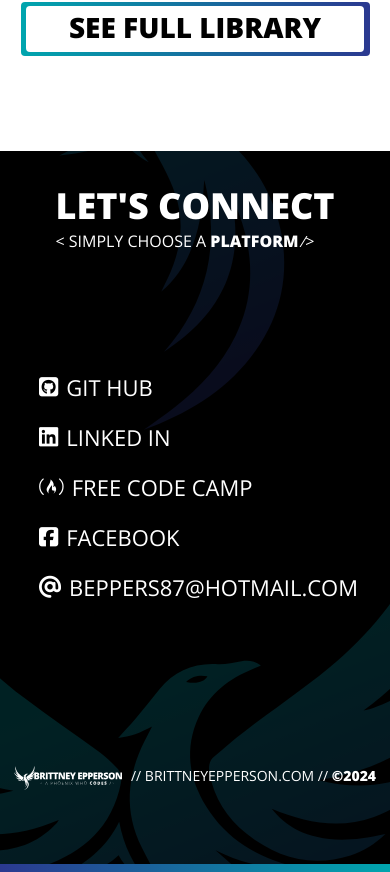
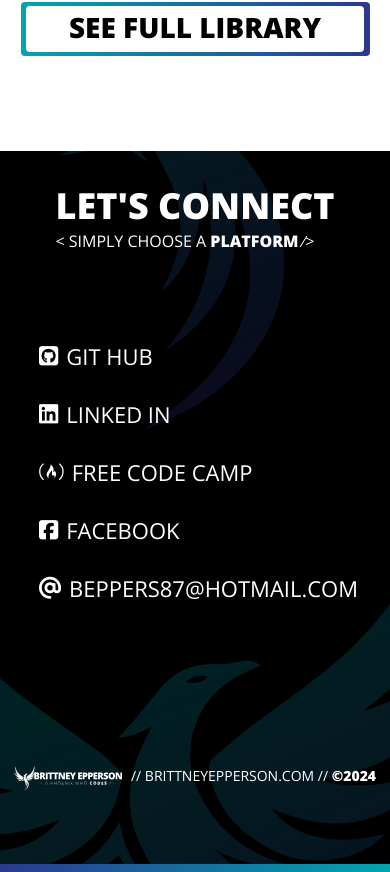
Before and after one commit to ha-x-3/portfolio, a React (Vite) app: page / in a window 390 px wide. Shown: the part 6283-7155 px from the top of the page. Built offline with nearby package versions, Linux system fonts and the light colour scheme.

Commit message:
Adjusted Contact section styling for mobile landscape view

```diff
--- a/src/App.css
+++ b/src/App.css
@@ -496,7 +496,7 @@ li {
   }
 
   #contact {
-    height: 100%;
+    height: 125vh;
   }
 
   .contactContent {
@@ -514,10 +514,13 @@ li {
 
   .contactLinks {
     width: 80%;
-    flex-wrap: nowrap;
+    height: 40vh;
+    flex-wrap: wrap;
     flex-direction: column;
     align-items: flex-start;
-    gap: 1.25rem;
+    justify-content: center;
+    gap: 1.75rem;
+    margin-left: 6.5rem;
   }
 
   .contactDetail {
@@ -536,3 +539,15 @@ li {
     width: 30%;
   }
 }
+
+@media (max-width: 768px) {
+    .contactLinks {
+      flex-wrap: nowrap;
+      margin-left: 0;
+    }
+
+    #contact {
+      height: 85.45vh
+    }
+
+}
```
